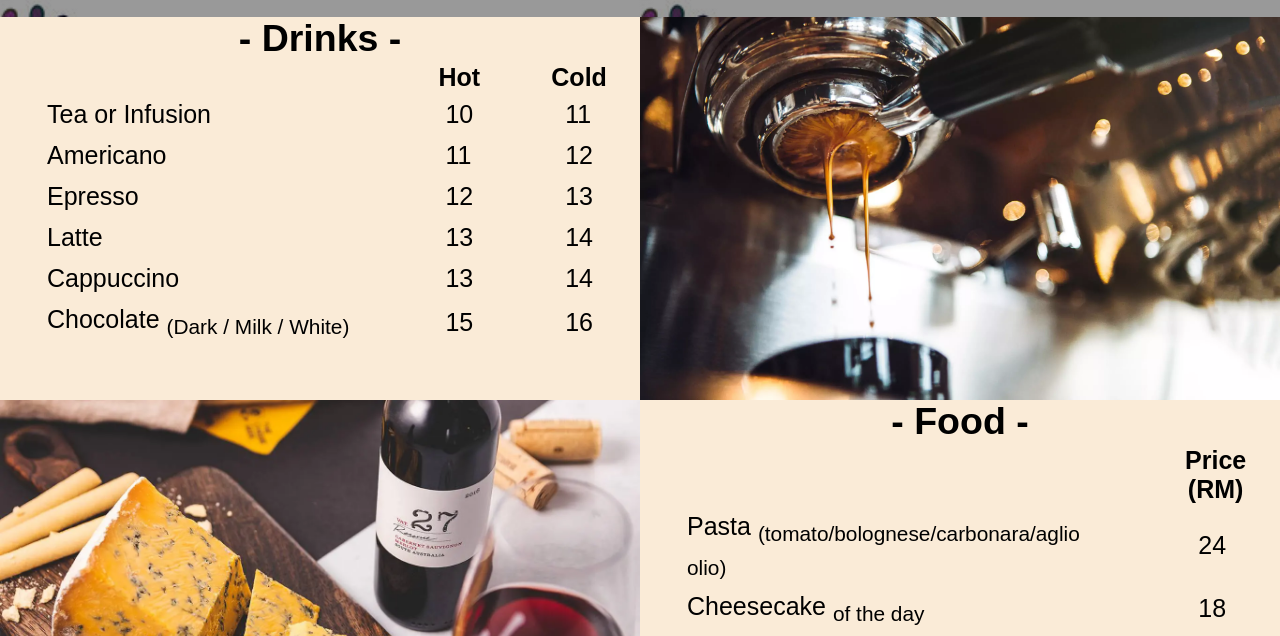
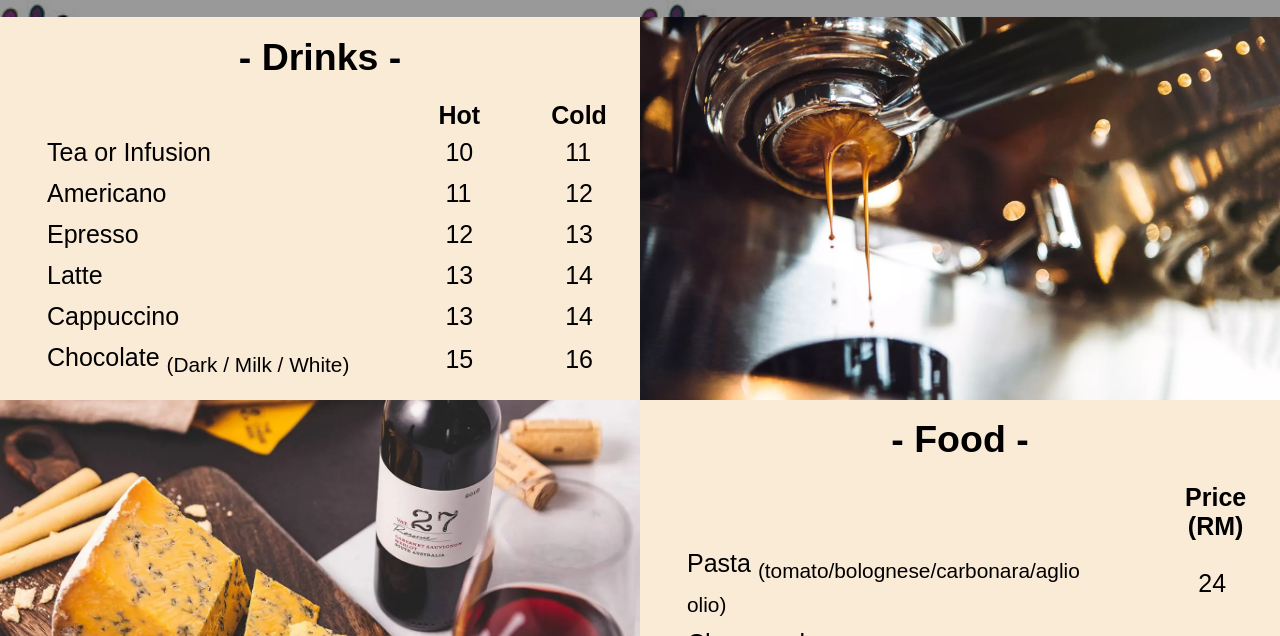
Before and after one commit to WwwWKit/CatffeeHouse, a plain HTML site: page menu.html in a window 1280 px wide. Shown: the part 127-763 px from the top of the page. Drawn offline with Linux system fonts and the light colour scheme.

Commit message:
modified:   style.css

```diff
--- a/style.css
+++ b/style.css
@@ -181,6 +181,7 @@ span {font-weight: 600;}
 }
 
 caption{
+    padding: .5em 0;
     font-size: 1.5em;
     font-weight: 900;
 }
```
